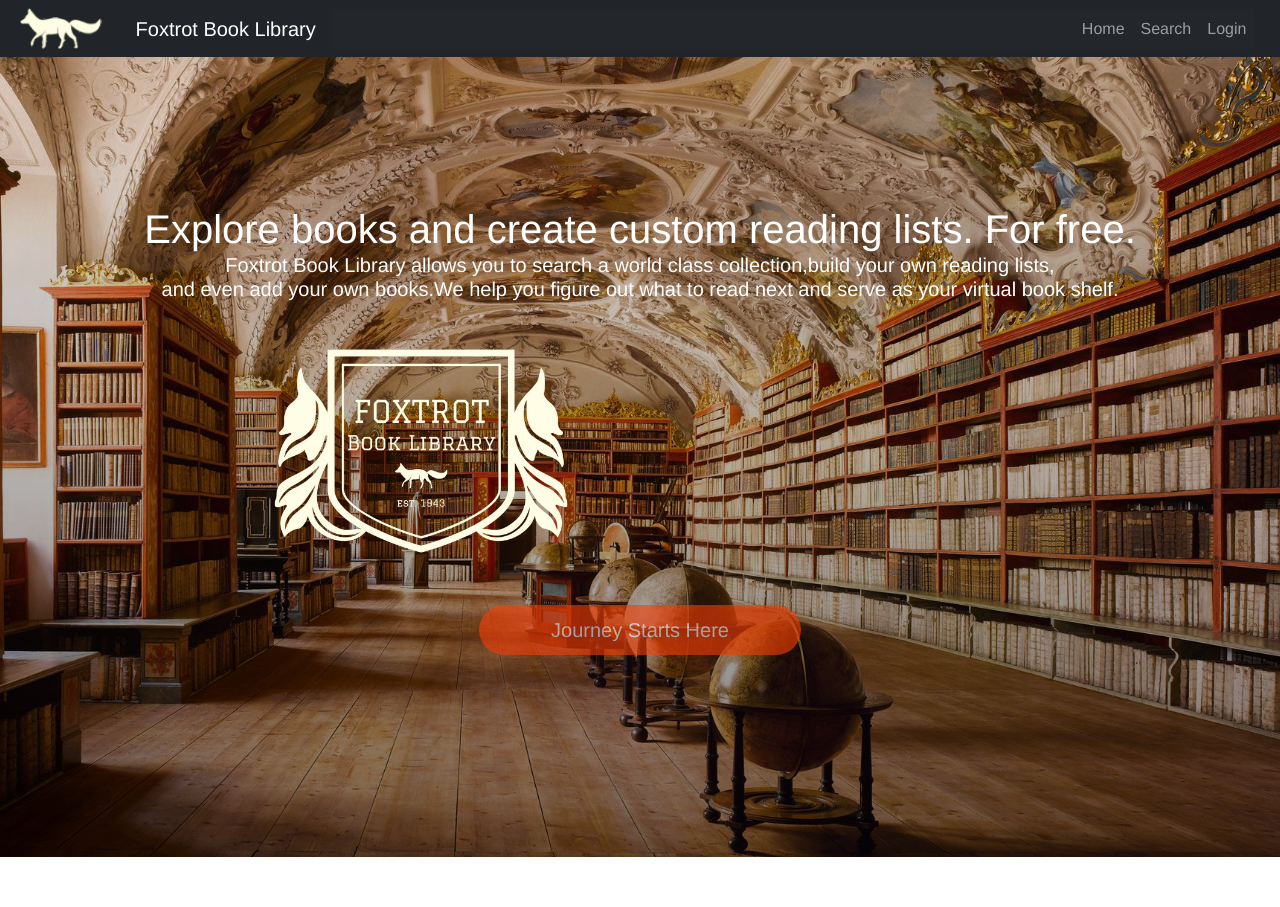
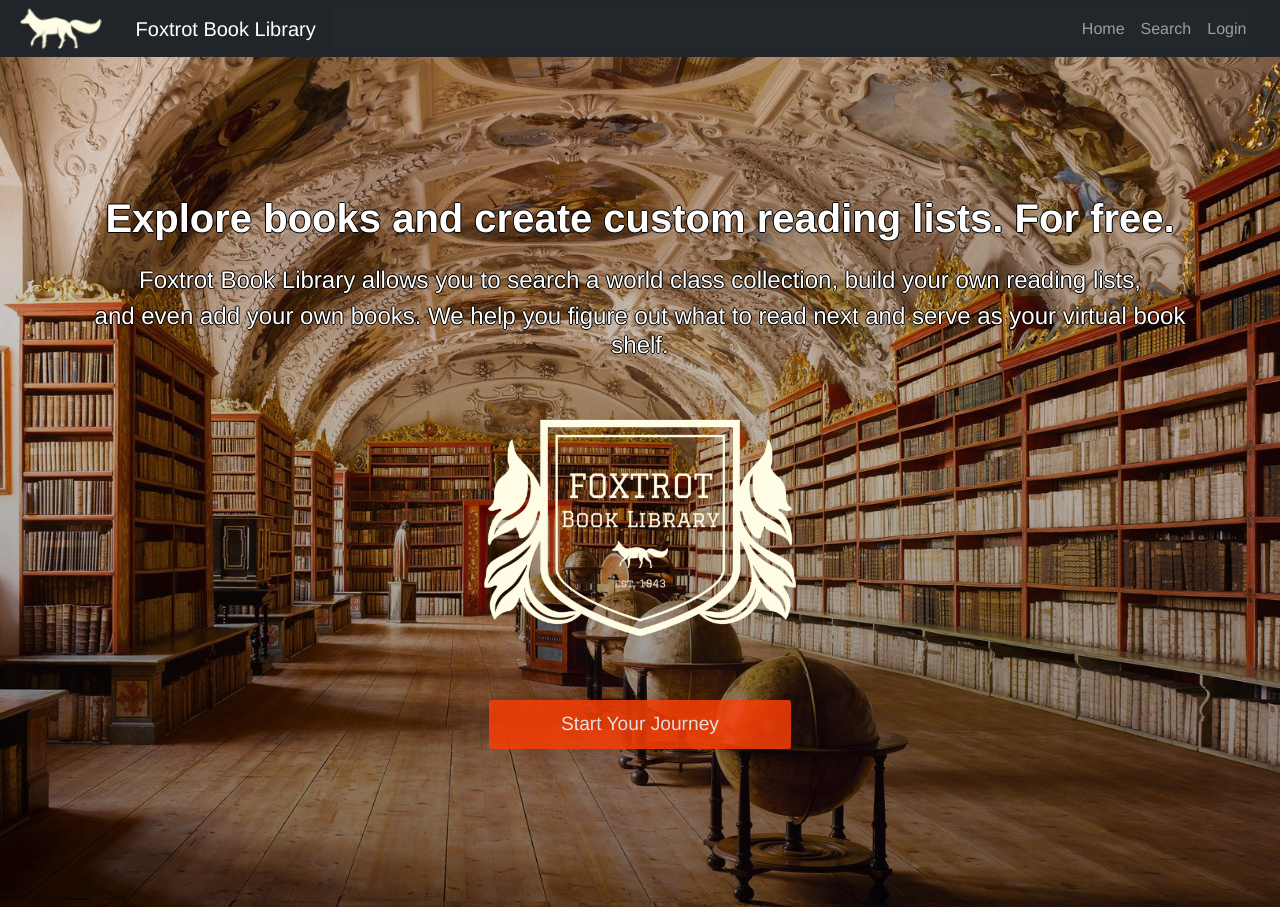
Before and after one commit to Tigistz/team-foxtrot-final-capstone, a Vue app in the folder vue/: page / in a window 1280 px wide. Before the commit the page ends 857 px from the top, so only its background shows below. Built offline with nearby package versions, Linux system fonts and the light colour scheme.

Commit message:
evening work on Home page

```diff
--- a/vue/src/components/BookSearch.vue
+++ b/vue/src/components/BookSearch.vue
@@ -22,7 +22,7 @@
       ></b-form-radio-group>
     </b-form-group>
       <!-- <input type="submit" value="Search" class="btn btn-outline-secondary btn-lg" /> -->
-      <button type="submit" class="btn btn-danger">Search</button>
+      <button type="submit" class="button">Search</button>
       <!-- <div>
         <label for="filter">Search By</label>&nbsp;
         <select name="filter" v-model="inputType">
@@ -203,14 +203,27 @@ main {
 
 }
 
-.btn-outline-secondary{
-  background-color: rgba(0, 0, 0, 0.45);
-  margin-top: 1vh;
-  color: rgba(255, 255, 255, 0.884);
-  border-color: rgb(255, 94, 0);
-  background-color: rgb(255, 94, 0);
-  margin-top: 1vh;
+.button {
+
+  background-color:#f73e06;
+
+  /* #e75123;  */
+  border: none;
+  color: white;
+  padding: 10px 50px;
+  text-align: center;
+  font-size: 20px;
+  margin: 4px 2px;
+  opacity: 0.8;
+  transition: 0.1s;
+  display: inline-block;
+  text-decoration: none;
+  cursor: pointer;
+  border-radius: 3px;
+  margin-top: 2vh;
 }
+
+.button:hover {opacity: 1}
 
 
 </style>
--- a/vue/src/views/Home.vue
+++ b/vue/src/views/Home.vue
@@ -2,16 +2,16 @@
 
    <main>
 
-
+   <div class=container>
      <div class="slogan">
     <h1>Explore books and create custom reading lists. For free.</h1>
 </div>
 
+<div class="context">
+<h4>Foxtrot Book Library allows you to search a world class collection, build your own reading lists, </h4>
+<h4>and even add your own books. We help you figure out what to read next and serve as your virtual book shelf.</h4>
+</div>
 
-<div class="context">
-<h5>Foxtrot Book Library allows you to search a world class collection,build your own reading lists, </h5>
-<h5>and even add your own books.We help you figure out what to read next and serve as your virtual book shelf.</h5>
-</div>
 
      <img
     src="../assets/Fox-Logo.png"
@@ -21,10 +21,17 @@
 
 
    <router-link class="have" :to="{ name: 'search' }">
- <button type="submit" class="button">Journey Starts Here</button>
-</router-link>
+ <button type="submit" class="button">Start Your Journey</button>
+ </router-link>
+
+
+
+
+
+</div>
 
   </main>
+
 
 
 </template>
@@ -46,12 +53,12 @@ export default {
 
 
 
- * {
+ /* * {
   margin: 0;
    padding: 0;
-  box-sizing: border-box;
+  box-sizing: border-box; */
 
-}
+/* } */
 
 body {
   font-family: 'montserrat', sans-serif;
@@ -68,17 +75,26 @@ home {
 
 main {
   min-height: 100vh;
-  padding: 25px;
+  /* padding: 25px; */
+  display: flex;
 
   /* background-image: linear-gradient(to bottom, rgba(0, 0, 0, 0.25), rgba(0, 0, 0, 0.75)); */
 }
 
+.container {
+  display: flex;
+  flex-direction: column;
+  align-items: center;
+}
+
 
 .image-Two {
-  display:grid;
-  width:300px;
-  margin-left: 20%;
-  margin-top:0%;
+  justify-content: center;
+  width:320px;
+  flex-direction: column;
+  align-items: center;
+  /* margin-left: 42%;
+  margin-top:0%; */
 
   /* background-image: linear-gradient(to bottom, rgba(0, 0, 0, 0.), rgba(0, 0, 0, 0.8)); */
 }
@@ -108,17 +124,35 @@ main {
   color: white;
   padding: 10px 72px;
   text-align: center;
-  font-size: 20px;
-  margin: 4px 2px;
-  opacity: 0.6;
+  font-size: 2.4vh;
+  margin-top: 1.5vh;
+  opacity: 0.85;
   transition: 0.1s;
   display: inline-block;
   text-decoration: none;
   cursor: pointer;
-  border-radius: 250px;
+  border-radius: 3px;
+  margin-bottom: 7vh;
+
 }
 
-.button:hover {opacity: 1}
+.button:hover {
+  opacity: 0.97;
+  /* transform: scale(1.01, 1.01); */
+  }
+
+h1 {
+  margin-bottom: 3vh;
+  text-shadow: -1px 0 black, 0 1px black, 1px 0 black, 0 -1px black;
+  font-weight: 700;
+}
+
+h4 {
+  text-shadow: -1px 0 black, 0 1px black, 1px 0 black, 0 -1px black;
+
+}
+
+
 
 
 
```
